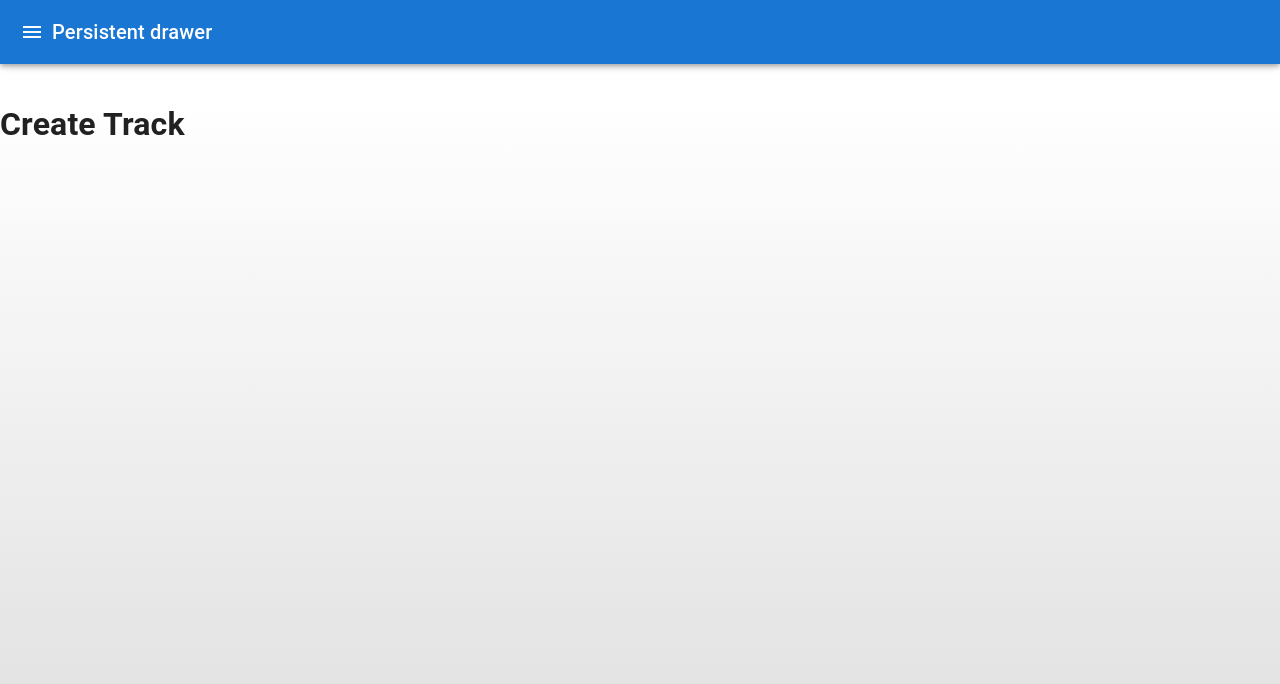
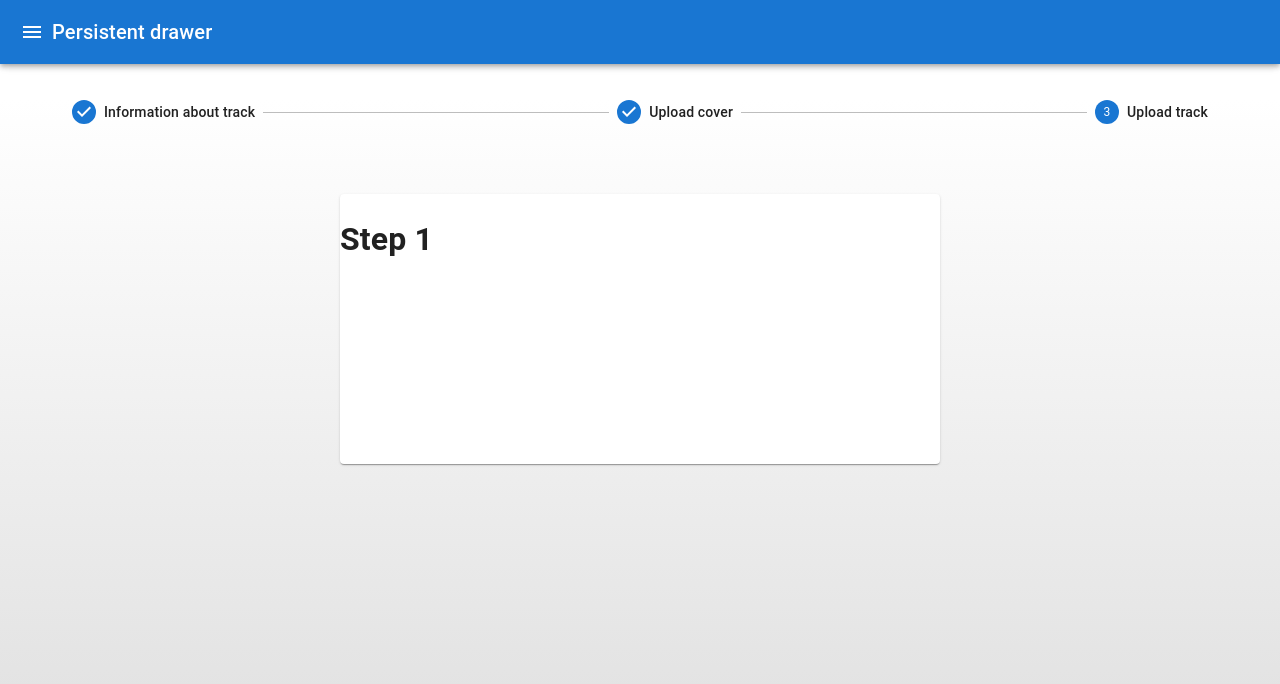
Before and after one commit to mykytapilec/streaming-app, a Next.js app in the folder client/: page /tracks/create in a window 1280 px wide. Shown: the top 684 px of the page. Built offline with nearby package versions, Linux system fonts and the light colour scheme.

Commit message:
Create page

```diff
--- /dev/null
+++ b/client/components/StepWrapper.tsx
@@ -0,0 +1,30 @@
+import { Card, Container, Grid2, Step, StepLabel, Stepper } from "@mui/material";
+import { FC } from "react";
+
+interface StepWrapperProps {
+    activeStep: number;
+    children: React.ReactNode;
+}
+
+const steps = ['Information about track', 'Upload cover', 'Upload track']
+
+const StepWrapper: FC<StepWrapperProps> = ({ activeStep, children }) => {
+    return (
+        <Container>
+            <Stepper activeStep={activeStep}>
+                {steps.map((step, index) => (
+                    <Step key={index} completed={activeStep > index}>
+                        <StepLabel>{step}</StepLabel>
+                    </Step>
+                ))}
+            </Stepper>
+            <Grid2 container justifyContent="center" style={{ margin: '70px 0', height: '270px' }}>
+                <Card style={{ width: 600 }}>
+                    {children}
+                </Card>
+            </Grid2>
+        </Container>
+    )
+}
+
+export default StepWrapper;
--- a/client/pages/tracks/create.tsx
+++ b/client/pages/tracks/create.tsx
@@ -1,9 +1,12 @@
+import StepWrapper from "../../components/StepWrapper";
 import MainLayout from "../../layouts/MainLayout";
 
 const Create = () => {
     return (
         <MainLayout>
-            <h1>Create Track</h1>
+            <StepWrapper activeStep={2}>
+                <h1>Step 1</h1>
+            </StepWrapper>
         </MainLayout>
     )
 }
```
Also changed, not shown: client/pages/tracks/[id].tsx (+17 -1 lines).
